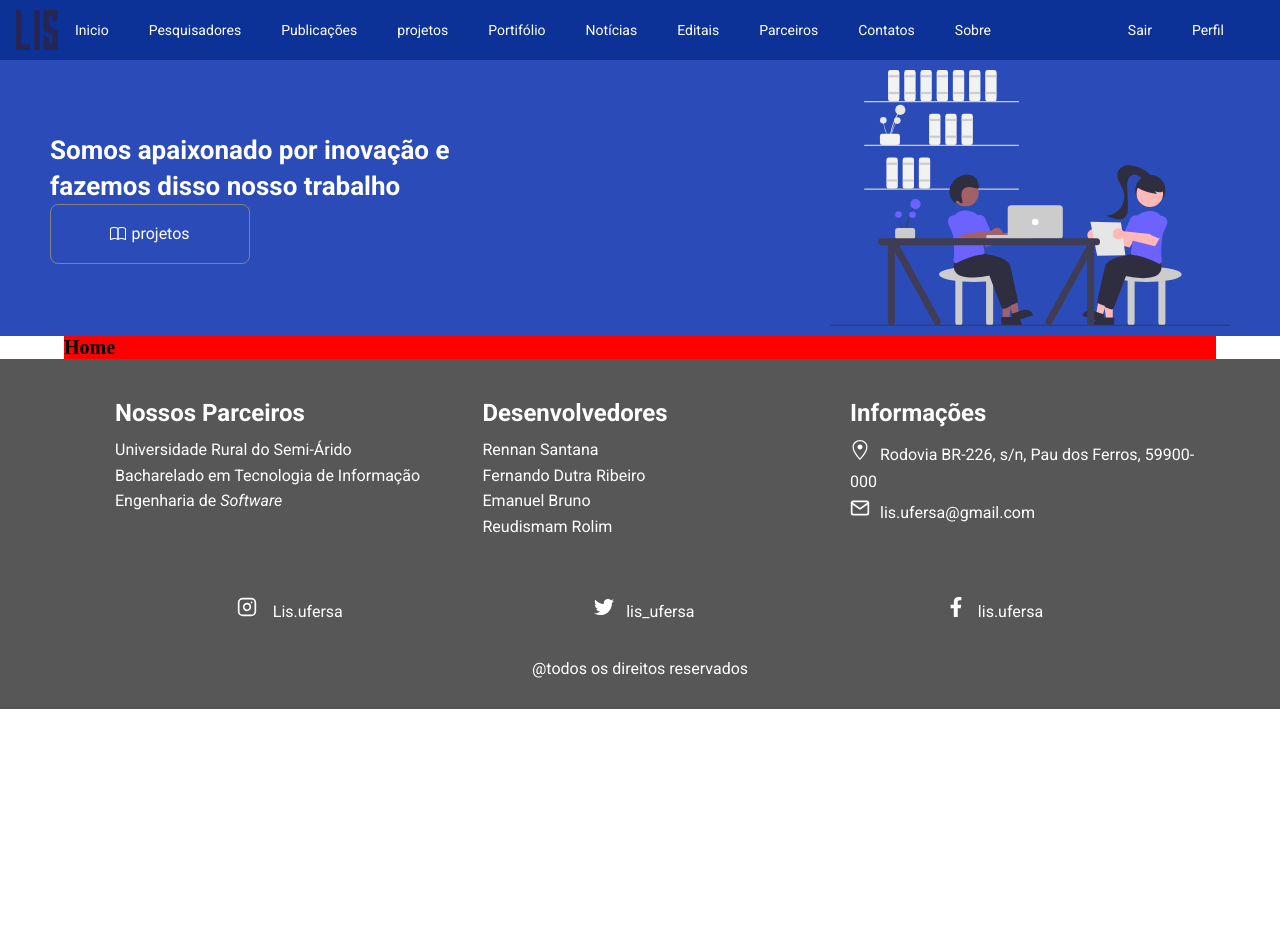
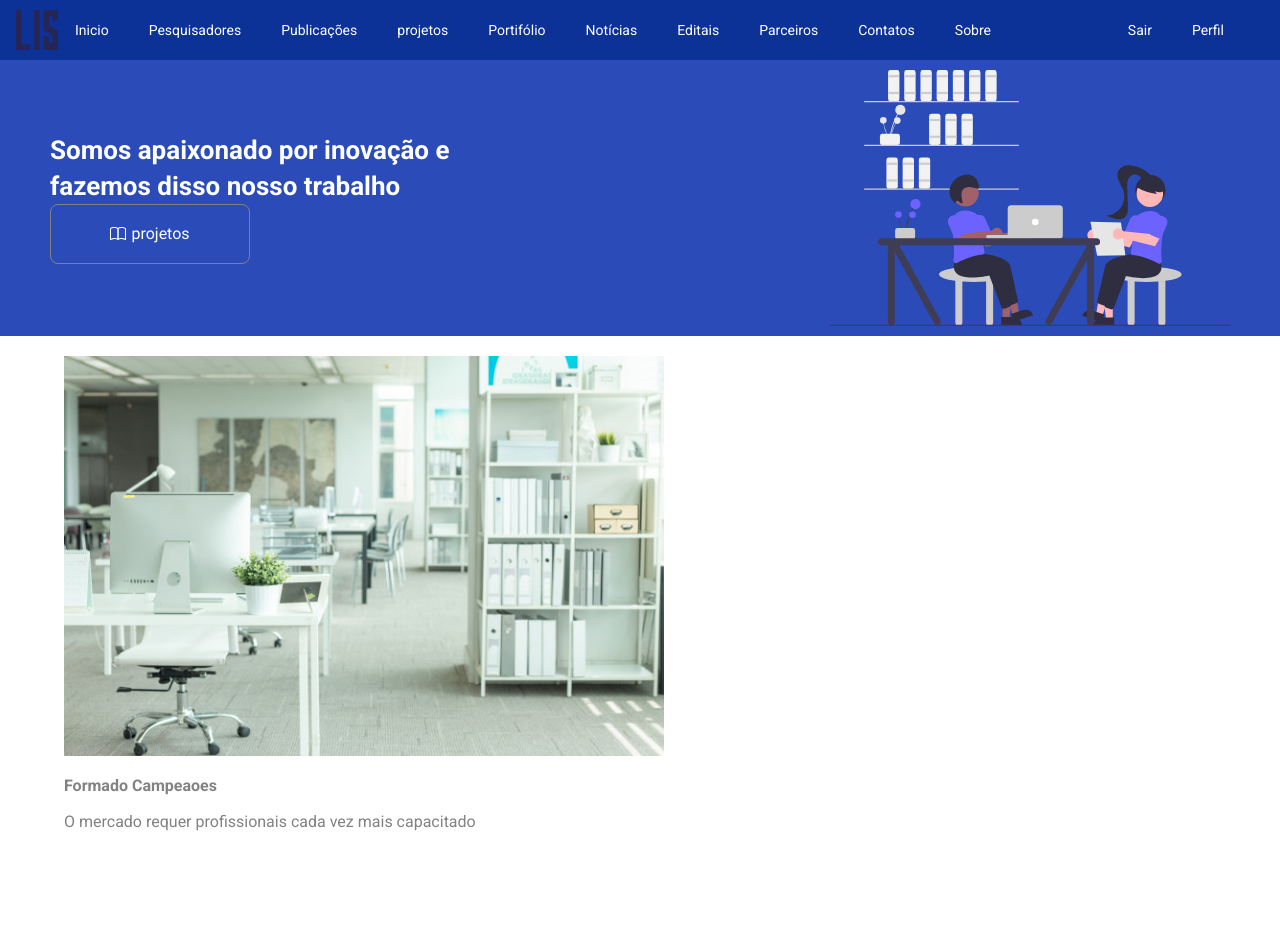
Before and after one commit to Allysonfreitas210695/project-LIS, a React (Create React App) app: page / in a window 1280 px wide. Shown: the top 952 px of the page. Before the commit the page ends 800 px from the top, so only its background shows below. Built offline with nearby package versions, Linux system fonts and the light colour scheme.

Commit message:
carregado dados

```diff
--- /dev/null
+++ b/src/Data/projetos.tsx
@@ -0,0 +1,23 @@
+export const PROJETOS =[
+    {
+     "name": "Formado Campeaoes",
+     "image": "images/formado-campeos.png",
+     "situacao": "Em andamento",
+     "featured": true,
+     "description": "O mercado requer profissionais cada vez mais capacitado"
+    },
+    {
+        "name": "Pré-Algoritmo",
+        "image": "images/pre-algoritmo.png",
+        "situacao": "Em andamento",
+        "featured": true,
+        "description": "Querem que vos ensine o modo de chegar à ciência verdadeira? Aquilo que se sabe, saber que se sabe; aquilo que não se sabe, saber que não se sabe; na verdade é este o saber."
+    },
+    {
+        "name": "Imersão BTI",
+        "image": "images/imersao-bti.png",
+        "situacao": "Em andamento",
+        "featured": false,
+        "description": "Objetivo de prover novos profissionais para área"
+    }
+]
--- /dev/null
+++ b/src/components/ProjetosCard/index.tsx
@@ -0,0 +1,9 @@
+import styled from 'styled-components';
+
+
+const Card = styled.article`
+    height: 600px;
+    overflow: hidden;
+`
+
+export default Card;
--- a/src/components/container/index.tsx
+++ b/src/components/container/index.tsx
@@ -4,7 +4,6 @@ import Page from '../page';
 
 const Pagecontainer = styled.main`
     width: 90%;
-    background-color: red;
 `
 
 const Container: React.FC = (props) =>{
--- /dev/null
+++ b/src/components/projetos/index.tsx
@@ -0,0 +1,51 @@
+import React from 'react';
+import styled from 'styled-components';
+import { PROJETOS } from '../../Data/projetos';
+import Card from '../ProjetosCard';
+
+const ProjetoList = styled.section`
+    margin-top: 20px;
+    font-family: 'Roboto', sans-serif;
+    font-size: 1.6rem;
+    line-height: 1.6;
+`
+
+const ProjetoNames = styled.h2`
+    color: var(--color-grey);
+    font-size: 1.6rem;
+    margin: 10px 0;
+    font-weigth: normal;
+`
+
+const Description = styled.p`
+    color: var(--color-grey);
+    height: 150px;
+    overflow: hidden;
+`
+
+const Image = styled.img`
+   heigth: 400px;
+   width: 600px;
+`
+
+export default function Projetos(){
+    return(
+       <ProjetoList>
+           {
+               PROJETOS.filter(p => p.featured === true).map((projeto) => {
+                   return(
+                    <Card key={projeto.name}>
+                        <Image src={require( `../../assets/${projeto.image}`)} alt={projeto.name}/>
+                        <ProjetoNames>
+                            {projeto.name}
+                        </ProjetoNames>
+                        <Description>
+                            {projeto.description}
+                        </Description>
+                    </Card>
+                   )
+               })
+           }
+       </ProjetoList>
+    );
+}
--- a/src/pages/Home/index.tsx
+++ b/src/pages/Home/index.tsx
@@ -1,6 +1,7 @@
 import React from 'react';
 import PageTemplate from '../pageTemplate';
 import HomeImg from '../../assets/images/Home/imagem.svg'
+import Projetos from '../../components/projetos';
 
 export default function Home(){
     return (
@@ -11,7 +12,7 @@ export default function Home(){
        buttonLink = "/projetos"
        buttonText = "projetos"
       >
-        <h1>Home</h1>
+        <Projetos/>
       </PageTemplate>
     );
 }
```
Also changed, not shown: src/assets/images/formado-campeos.png (added), src/assets/images/pre-algoritmo.png (added).
